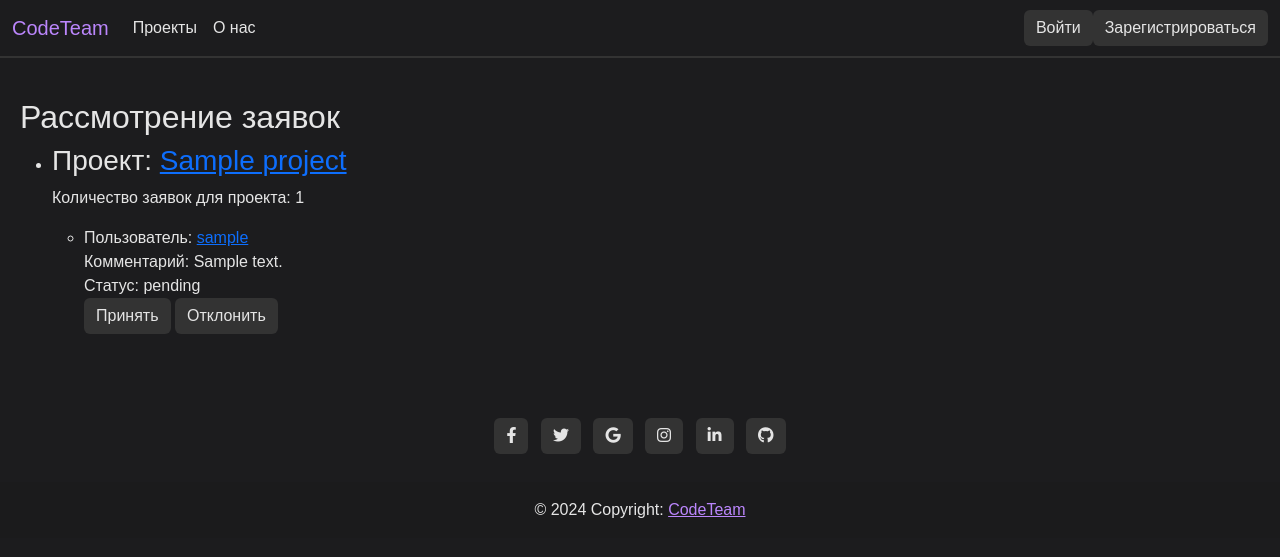
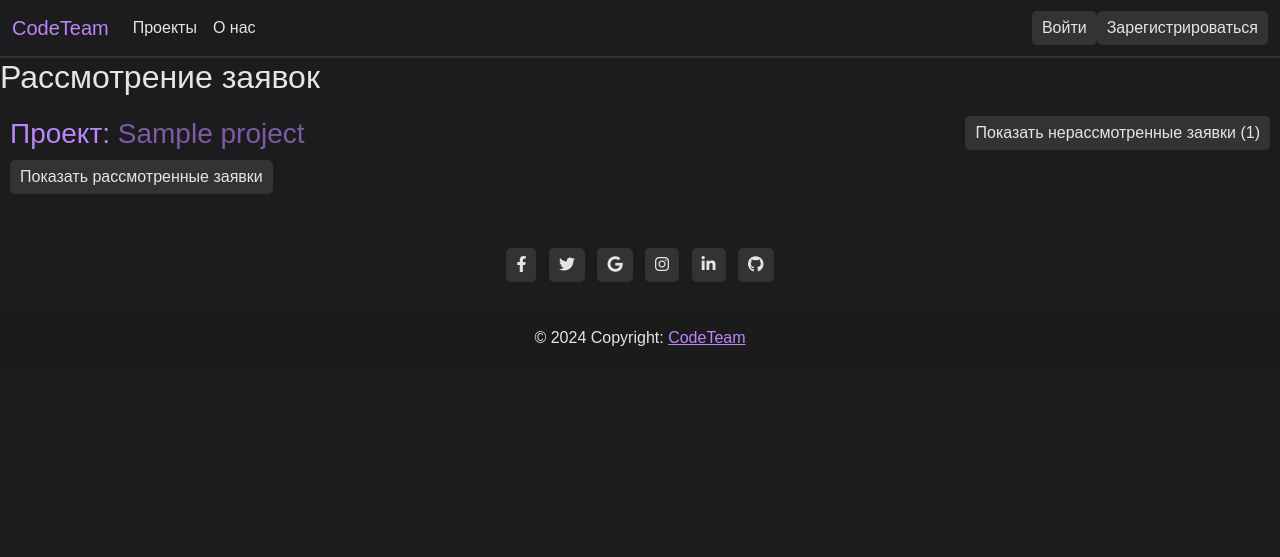
Before and after one commit to SpyBorgFly/CodeTeam, a Django app: template accounts/templates/accounts/review_applications.html in a window 1280 px wide. Shown: the top 557 px of the page. Run offline with Django 5.2, Linux system fonts and the light colour scheme; the template is opened without the code that fills it: most values are stand-ins (such as "Sample title", 1, 10 or a date in 2020).

Commit message:
добавлено улучшенное рассмотрение заявок

```diff
--- a/accounts/templates/accounts/review_applications.html
+++ b/accounts/templates/accounts/review_applications.html
@@ -4,7 +4,7 @@
 
 {% block content %}
 {% load static %}
-<link rel="stylesheet" href="{% static 'accounts/profile.css' %}">
+<link rel="stylesheet" href="{% static 'accounts/review_applications.css' %}">
 <link href="https://cdnjs.cloudflare.com/ajax/libs/font-awesome/6.0.0-beta3/css/all.min.css" rel="stylesheet">
 
 <div class="profile-container">
@@ -13,9 +13,13 @@
         {% if project_requests %}
             <ul class="requests-list">
                 {% for request in project_requests %}
-                    <li>
+                    <li class="project-card">
+                        <div class="project-header">
                             <h3>Проект: <a href="{% url 'project-details' request.project.pk %}">{{ request.project.title }}</a></h3>
-                        <p>Количество заявок для проекта: {{ request.count }}</p>
+                            <button class="toggle-btn" data-target="#pending-{{ request.project.pk }}">Показать нерассмотренные заявки ({{ request.count }})</button>
+                        </div>
+                        <div id="pending-{{ request.project.pk }}" class="reviewed-applications" style="display: none;">
+                            <h4>Нерассмотренные заявки:</h4>
                             <ul>
                                 {% for app in request.applications %}
                                     <li id="application-{{ app.pk }}">
@@ -23,12 +27,28 @@
                                         Комментарий: {{ app.comment }}<br>
                                         Статус: <span id="status-{{ app.pk }}">{{ app.status }}</span><br>
                                         {% if app.status == 'pending' %}
-                                    <button class="btn btn-success accept-btn" data-url="{% url 'accept_application' request.project.pk app.pk %}" data-id="{{ app.pk }}">Принять</button>
-                                    <button class="btn btn-danger reject-btn" data-url="{% url 'reject_application' request.project.pk app.pk %}" data-id="{{ app.pk }}">Отклонить</button>
+                                        <button class="btn btn-outline-success accept-btn" data-url="{% url 'accept_application' request.project.pk app.pk %}" data-id="{{ app.pk }}">Принять</button>
+                                        <button class="btn btn-outline-danger reject-btn" data-url="{% url 'reject_application' request.project.pk app.pk %}" data-id="{{ app.pk }}">Отклонить</button>
                                         {% endif %}
                                     </li>
                                 {% endfor %}
                             </ul>
+                        </div>
+                        <button class="show-reviewed-btn" data-target="#reviewed-{{ request.project.pk }}">Показать рассмотренные заявки</button>
+                        <div id="reviewed-{{ request.project.pk }}" class="reviewed-applications" style="display: none;">
+                            <h4>Рассмотренные заявки:</h4>
+                            <ul>
+                                {% for app in request.project.applications.all %}
+                                    {% if app.status != 'pending' %}
+                                    <li>
+                                        Пользователь: <a href="{% url 'profile' app.user.username %}">{{ app.user.username }}</a><br>
+                                        Комментарий: {{ app.comment }}<br>
+                                        Статус: <span>{{ app.status }}</span><br>
+                                    </li>
+                                    {% endif %}
+                                {% endfor %}
+                            </ul>
+                        </div>
                     </li>
                 {% endfor %}
             </ul>
@@ -40,6 +60,22 @@
 
 <script>
     document.addEventListener('DOMContentLoaded', function() {
+        document.querySelectorAll('.toggle-btn').forEach(button => {
+            button.addEventListener('click', function(event) {
+                event.preventDefault();
+                const targetId = this.getAttribute('data-target');
+                document.querySelector(targetId).style.display = document.querySelector(targetId).style.display === 'none' ? 'block' : 'none';
+            });
+        });
+
+        document.querySelectorAll('.show-reviewed-btn').forEach(button => {
+            button.addEventListener('click', function(event) {
+                event.preventDefault();
+                const targetId = this.getAttribute('data-target');
+                document.querySelector(targetId).style.display = document.querySelector(targetId).style.display === 'none' ? 'block' : 'none';
+            });
+        });
+
         document.querySelectorAll('.accept-btn').forEach(button => {
             button.addEventListener('click', function(event) {
                 event.preventDefault();
--- a/static/accounts/review_applications.css
+++ b/static/accounts/review_applications.css
@@ -2,10 +2,11 @@
 
 .project-card {
     margin-bottom: 20px;
-    background: rgba(43, 41, 41, 0.5);
+    background-color: #2c2c2e;
     padding: 20px;
     border-radius: 20px;
     width: 100%;
+    color: #e5e5e5;
 }
 
 .project-header {
@@ -16,11 +17,12 @@
 
 .project-header h3 {
     margin: 0;
+    color: #bb86fc;
 }
 
 .toggle-btn {
-    background: #007bff;
-    color: white;
+    background-color: #333;
+    color: #e5e5e5;
     border: none;
     padding: 5px 10px;
     border-radius: 5px;
@@ -29,12 +31,13 @@
 }
 
 .toggle-btn:hover {
-    background: #0056b3;
+    background-color: #bb86fc;
+    color: #1c1c1e;
 }
 
 .show-reviewed-btn {
-    background: #28a745;
-    color: white;
+    background-color: #333;
+    color: #e5e5e5;
     border: none;
     padding: 5px 10px;
     border-radius: 5px;
@@ -44,7 +47,8 @@
 }
 
 .show-reviewed-btn:hover {
-    background: #218838;
+    background-color: #bb86fc;
+    color: #1c1c1e;
 }
 
 .requests-list {
@@ -54,14 +58,14 @@
 }
 
 .requests-list li {
-    background: rgba(104, 98, 98, 0.5);
+    background-color: #1c1c1e;
     padding: 10px;
     margin-bottom: 10px;
     border-radius: 10px;
 }
 
 .requests-list li a {
-    color: white;
+    color: #bb86fc;
     text-decoration: none;
     opacity: 0.6;
 }
@@ -73,26 +77,32 @@
 .btn {
     padding: 5px 10px;
     border-radius: 5px;
-    color: white;
+    color: #e5e5e5;
     border: none;
     cursor: pointer;
     transition: background 0.3s ease;
 }
 
-.btn-success {
-    background: #28a745;
+.btn-outline-success {
+    border-color: #bb86fc;
+    color: #bb86fc;
+    background-color: transparent;
 }
 
-.btn-success:hover {
-    background: #218838;
+.btn-outline-success:hover {
+    background-color: #bb86fc;
+    color: #1c1c1e;
 }
 
-.btn-danger {
-    background: #dc3545;
+.btn-outline-danger {
+    border-color: #ff5252;
+    color: #ff5252;
+    background-color: transparent;
 }
 
-.btn-danger:hover {
-    background: #c82333;
+.btn-outline-danger:hover {
+    background-color: #ff5252;
+    color: #1c1c1e;
 }
 
 .reviewed-applications {
```
Also changed, not shown: db.sqlite3. Lines whose indentation alone changed are shown as unchanged.
